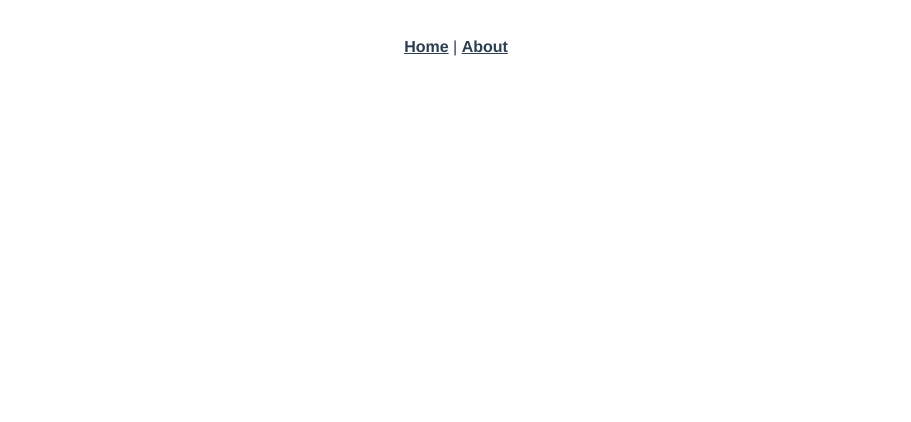
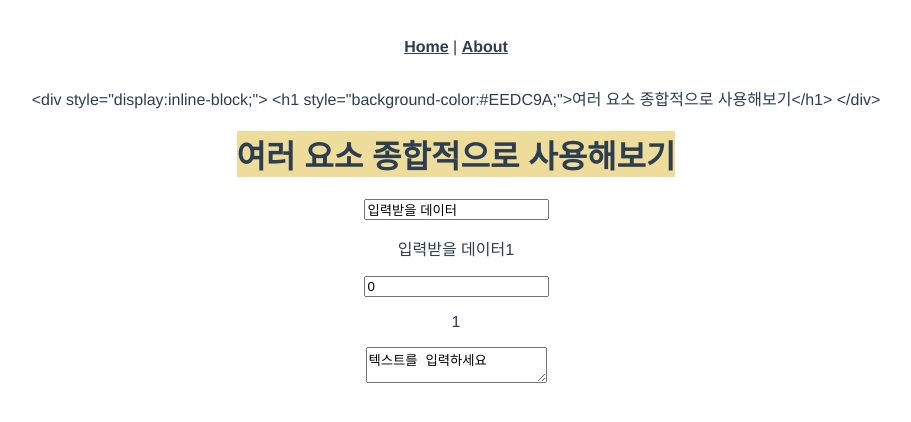
Before and after one commit to yunyun3599/Vue, a Vue app: page /wrapup in a window 1280 px wide. Before the commit this address had no page. Shown: the top 422 px of the page, without its empty margins (184-1095 px from the left). Built offline with nearby package versions, Linux system fonts and the light colour scheme.

Commit message:
컴포넌트 1

```diff
--- a/src/router/index.js
+++ b/src/router/index.js
@@ -14,6 +14,11 @@ const routes = [
     // this generates a separate chunk (about.[hash].js) for this route
     // which is lazy-loaded when the route is visited.
     component: () => import(/* webpackChunkName: "about", webpackPrefetch: true*/ '../views/AboutView.vue')
+  },
+  {
+    path: '/simpleexample',
+    name: 'SimpleExample',
+    component: () => import ('../views/SelfPractice/SimpleExample.vue')
   },
   {
     path: '/databinding',
@@ -42,83 +47,88 @@ const routes = [
   },
   {
     path: '/databindingcheckbox',
-    name: 'databindingcheckbox',
+    name: 'DatabindingCheckbox',
     component: () => import('../views/DataBinding/DataBindingCheckbox.vue')
   },
   {
     path: '/databindingcheckbox2',
-    name: 'databindingcheckbox2',
+    name: 'DatabindingCheckbox2',
     component: () => import('../views/DataBinding/DataBindingCheckbox2.vue')
   },
   {
     path: '/databindingradio',
-    name: 'databindingradio',
+    name: 'DatabindingRadio',
     component: () => import('../views/DataBinding/DataBindingRadio.vue')
   },
   {
     path: '/databindingattribute',
-    name: 'databindingattribute',
+    name: 'DatabindingAttribute',
     component: () => import('../views/DataBinding/DataBindingAttribute.vue')
   },
   {
     path: '/databindingbutton',
-    name: 'databindingbutton',
+    name: 'DatabindingButton',
     component: () => import('../views/DataBinding/DataBindingButton.vue')
   },
   {
     path: '/databindingclass',
-    name: 'databindingclass',
+    name: 'DatabindingClass',
     component: () => import('../views/DataBinding/DataBindingClass.vue')
   },
   {
     path: '/databindingclass2',
-    name: 'databindingclass2',
+    name: 'DatabindingClass2',
     component: () => import('../views/DataBinding/DataBindingClass2.vue')
   },
   {
     path: '/databindingstyle',
-    name: 'databindingstyle',
+    name: 'DatabindingStyle',
     component: () => import('../views/DataBinding/DataBindingStyle.vue')
   },
   {
     path: '/databindingstyle2',
-    name: 'databindingstyle2',
+    name: 'DatabindingStyle2',
     component: () => import('../views/DataBinding/DataBindingStyle2.vue')
   },
   {
     path: '/databindinglist',
-    name: 'databindinglist',
+    name: 'DatabindingList',
     component: () => import('../views/DataBinding/DataBindingList.vue')
   },
   {
     path: '/renderingvif',
-    name: 'renderingvif',
+    name: 'RenderingVIf',
     component: () => import('../views/Rendering/RenderingVIf.vue')
   },
   {
     path: '/eventclick',
-    name: 'eventclick',
+    name: 'EventClick',
     component: () => import('../views/Event/EventClick.vue')
   },
   {
     path: '/eventchange',
-    name: 'eventchange',
+    name: 'EventChange',
     component: () => import('../views/Event/EventChange.vue')
   },
   {
     path: '/computedexample',
-    name: 'computedexample',
+    name: 'ComputedExample',
     component: () => import('../views/ComputedAndWatch/ComputedExample.vue')
   },
   {
     path: '/watchexample1',
-    name: 'watchexample1',
+    name: 'WatchExample1',
     component: () => import('../views/ComputedAndWatch/WatchExample1.vue')
   },
   {
     path: '/watchexample2',
-    name: 'watchexample2',
+    name: 'WatchExample2',
     component: () => import('../views/ComputedAndWatch/WatchExample2.vue')
+  },
+  {
+    path: '/wrapup',
+    name: 'WrapUp',
+    component: () => import('../views/SelfPractice/WrapUp.vue')
   }
 ]
 
--- /dev/null
+++ b/src/views/SelfPractice/HtmlVue.vue
@@ -0,0 +1,15 @@
+<template>
+    {{htmlString}}
+    <div v-html="htmlString"></div>
+</template>
+<script>
+    export default {
+        data() {
+            return {
+                htmlString: '<div style="display:inline-block;">\
+                    <h1 style="background-color:#EEDC9A;">여러 요소 종합적으로 사용해보기</h1>\
+                    </div>'
+            }
+        }
+    }
+</script>
--- /dev/null
+++ b/src/views/SelfPractice/InputNumber.vue
@@ -0,0 +1,15 @@
+<template>
+    <div name="input-number">
+        <input type="text" v-model.number="inputNumber" />
+        <p>{{inputNumber+1}}</p>
+    </div>
+</template>
+<script>
+    export default {
+        data() {
+            return {
+                inputNumber: 0
+            }
+        }
+    }
+</script>
--- /dev/null
+++ b/src/views/SelfPractice/InputText.vue
@@ -0,0 +1,15 @@
+<template>
+    <div name="input-text">
+        <input type="text" v-model="inputData" />
+        <p>{{inputData+1}}</p>
+    </div>
+</template>
+<script>
+    export default {
+        data() {
+            return {
+                inputData: '입력받을 데이터'
+            }
+        }
+    }
+</script>
--- /dev/null
+++ b/src/views/SelfPractice/SimpleExample.vue
@@ -0,0 +1,13 @@
+<template>
+    <h1>Hello, {{title}}!</h1>
+</template>
+
+<script>
+    export default {
+        data() {
+            return {
+                title: 'World'
+            };
+        }
+    }
+</script>
--- /dev/null
+++ b/src/views/SelfPractice/TextArea.vue
@@ -0,0 +1,14 @@
+<template>
+    <div name="text-area">
+        <textarea v-model="inputText"></textarea>
+    </div>
+</template>
+<script>
+    export default {
+        data() {
+            return {
+                inputText: '텍스트를 입력하세요'
+            }
+        }
+    }
+</script>
--- /dev/null
+++ b/src/views/SelfPractice/WrapUp.vue
@@ -0,0 +1,19 @@
+<template>
+    <div>
+        <HtmlVue></HtmlVue>
+        <InputTextVue></InputTextVue>
+        <InputNumberVue></InputNumberVue>
+        <TextAreaVue></TextAreaVue>
+    </div>
+</template>
+<script>
+import HtmlVue from './HtmlVue.vue';
+import InputTextVue from './InputText.vue';
+import InputNumberVue from './InputNumber.vue';
+import TextAreaVue from './TextArea.vue';
+    export default {
+        data() {
+        },
+        components: {HtmlVue, InputTextVue, InputNumberVue, TextAreaVue}
+    }
+</script>
```
